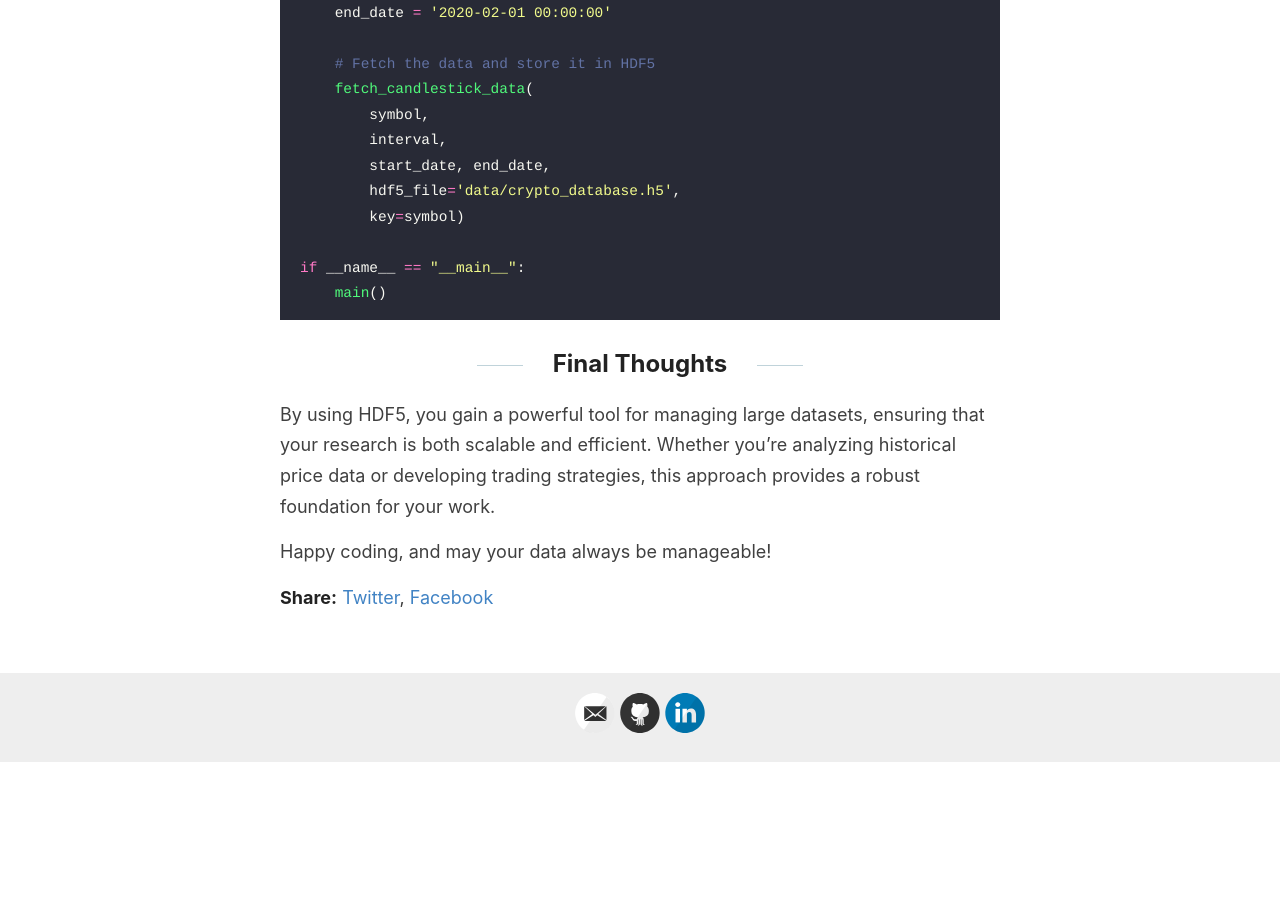
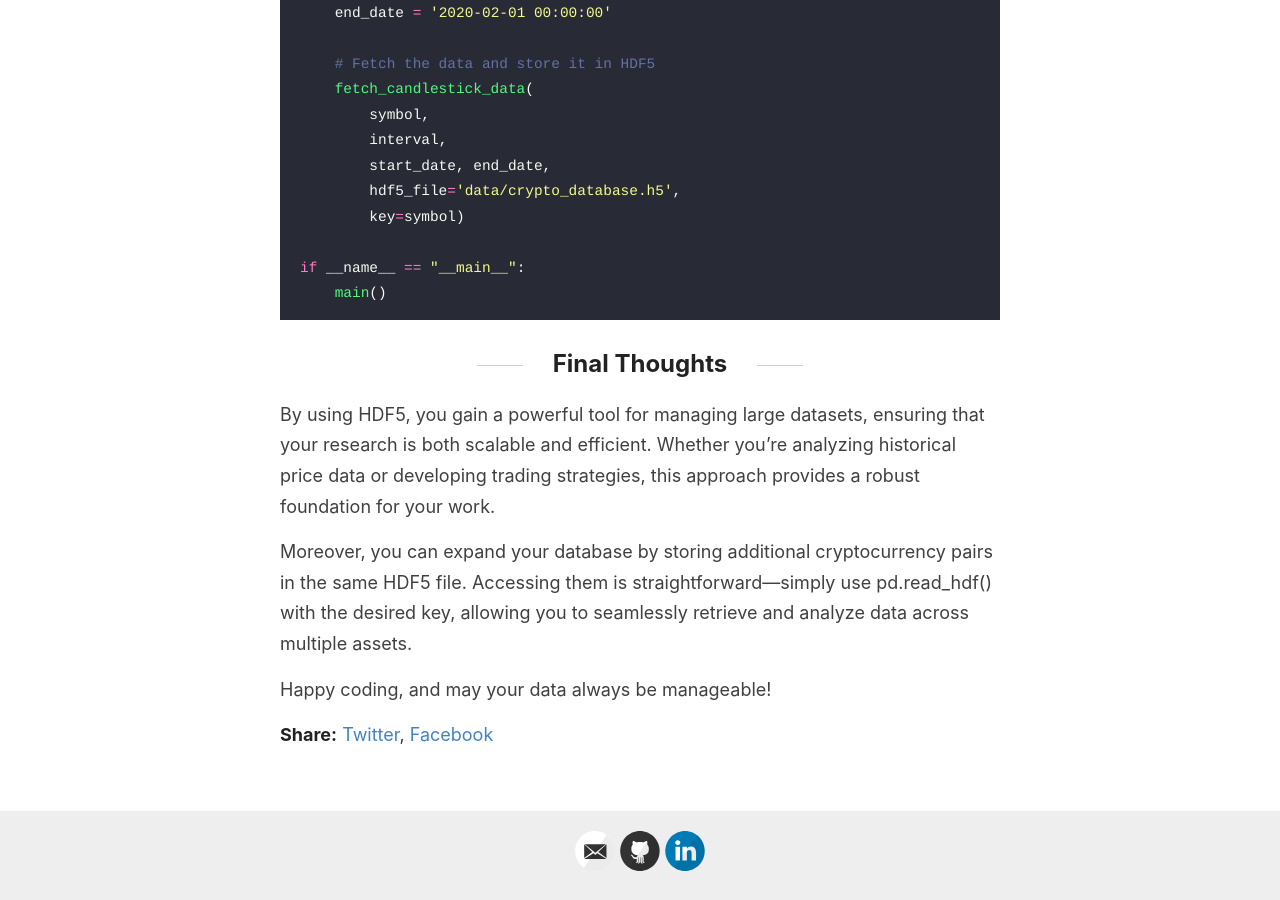
Before and after one commit to Zaltarba/blog, a Jekyll site: the page built from _posts/2024-08-18-DataBaseCreation.md, in a window 1280 px wide and 900 px high, scrolled down 4289 px. Built offline with Jekyll 4.4.1, drawn with Linux system fonts in a browser that asks for light colours; before the commit the page ends 5052 px from its top, so only the background shows below that.

Commit message:
Update 2024-08-18-DataBaseCreation.md

```diff
--- a/_posts/2024-08-18-DataBaseCreation.md
+++ b/_posts/2024-08-18-DataBaseCreation.md
@@ -123,11 +123,11 @@
 
 Breaking Down the Function :
 
-API Request: The function sends a request to Binance's API for candlestick data. We loop through time intervals using the start_ts and end_ts timestamps to ensure we gather data over a specified period.
+- API Request: The function sends a request to Binance's API for candlestick data. We loop through time intervals using the start_ts and end_ts timestamps to ensure we gather data over a specified period.
 
-Data Processing: The JSON response is converted into a pandas DataFrame, making it easier to work with. We format the data by converting timestamps and changing numeric columns to their appropriate types.
+- Data Processing: The JSON response is converted into a pandas DataFrame, making it easier to work with. We format the data by converting timestamps and changing numeric columns to their appropriate types.
 
-HDF5 Storage: Finally, we store the DataFrame in an HDF5 file. This allows us to append new data over time, making it an efficient method for long-term storage.
+- HDF5 Storage: Finally, we store the DataFrame in an HDF5 file. This allows us to append new data over time, making it an efficient method for long-term storage.
 
 ## Running the Data Collection
 
@@ -155,4 +155,6 @@
 
 By using HDF5, you gain a powerful tool for managing large datasets, ensuring that your research is both scalable and efficient. Whether you're analyzing historical price data or developing trading strategies, this approach provides a robust foundation for your work.
 
+Moreover, you can expand your database by storing additional cryptocurrency pairs in the same HDF5 file. Accessing them is straightforward—simply use pd.read_hdf() with the desired key, allowing you to seamlessly retrieve and analyze data across multiple assets.
+
 Happy coding, and may your data always be manageable!
```
